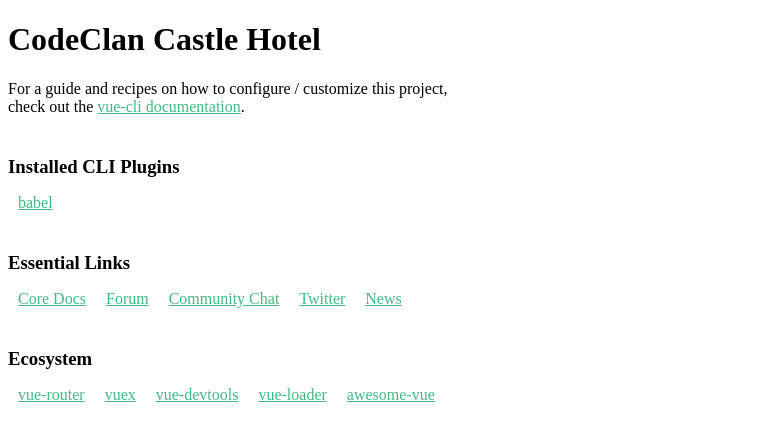
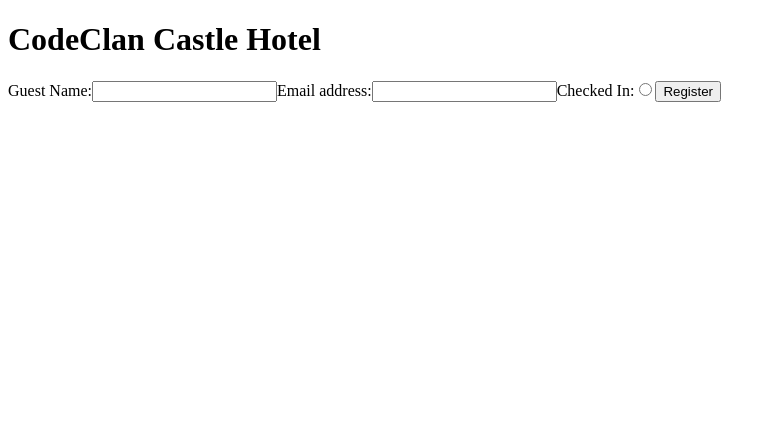
Before and after one commit to MaryBobs/w8_code_clan_castle_hotel, a Vue app in the folder client/: page / in a window 1280 px wide. Shown: the top 438 px of the page, without its empty margins (0-776 px from the left). Built offline with nearby package versions, Linux system fonts and the light colour scheme.

Commit message:
adds form

```diff
--- a/client/src/components/NewGuestForm.vue
+++ b/client/src/components/NewGuestForm.vue
@@ -1,57 +1,23 @@
-<template>
-  <div class="hello">
-    <h1>{{ msg }}</h1>
-    <p>
-      For a guide and recipes on how to configure / customize this project,<br>
-      check out the
-      <a href="https://cli.vuejs.org" target="_blank" rel="noopener">vue-cli documentation</a>.
-    </p>
-    <h3>Installed CLI Plugins</h3>
-    <ul>
-      <li><a href="https://github.com/vuejs/vue-cli/tree/dev/packages/%40vue/cli-plugin-babel" target="_blank" rel="noopener">babel</a></li>
-    </ul>
-    <h3>Essential Links</h3>
-    <ul>
-      <li><a href="https://vuejs.org" target="_blank" rel="noopener">Core Docs</a></li>
-      <li><a href="https://forum.vuejs.org" target="_blank" rel="noopener">Forum</a></li>
-      <li><a href="https://chat.vuejs.org" target="_blank" rel="noopener">Community Chat</a></li>
-      <li><a href="https://twitter.com/vuejs" target="_blank" rel="noopener">Twitter</a></li>
-      <li><a href="https://news.vuejs.org" target="_blank" rel="noopener">News</a></li>
-    </ul>
-    <h3>Ecosystem</h3>
-    <ul>
-      <li><a href="https://router.vuejs.org" target="_blank" rel="noopener">vue-router</a></li>
-      <li><a href="https://vuex.vuejs.org" target="_blank" rel="noopener">vuex</a></li>
-      <li><a href="https://github.com/vuejs/vue-devtools#vue-devtools" target="_blank" rel="noopener">vue-devtools</a></li>
-      <li><a href="https://vue-loader.vuejs.org" target="_blank" rel="noopener">vue-loader</a></li>
-      <li><a href="https://github.com/vuejs/awesome-vue" target="_blank" rel="noopener">awesome-vue</a></li>
-    </ul>
-  </div>
+<template lang="html">
+  <form class="" v-on:submit="" method="post">
+    <label for="name">Guest Name:</label>
+    <input type="text" id="name" v-model="name">
+
+    <label for="email">Email address:</label>
+    <input type="text" id="email" v-model="email">
+
+    <label for="status">Checked In:</label>
+    <input type="radio" id="status" v-model="status">
+
+    <input type="submit" id="save" value="Register">
+
+  </form>
 </template>
 
 <script>
 export default {
-  name: 'HelloWorld',
-  props: {
-    msg: String
-  }
 }
 </script>
 
-<!-- Add "scoped" attribute to limit CSS to this component only -->
-<style scoped>
-h3 {
-  margin: 40px 0 0;
-}
-ul {
-  list-style-type: none;
-  padding: 0;
-}
-li {
-  display: inline-block;
-  margin: 0 10px;
-}
-a {
-  color: #42b983;
-}
+<style lang="css" scoped>
 </style>
```
